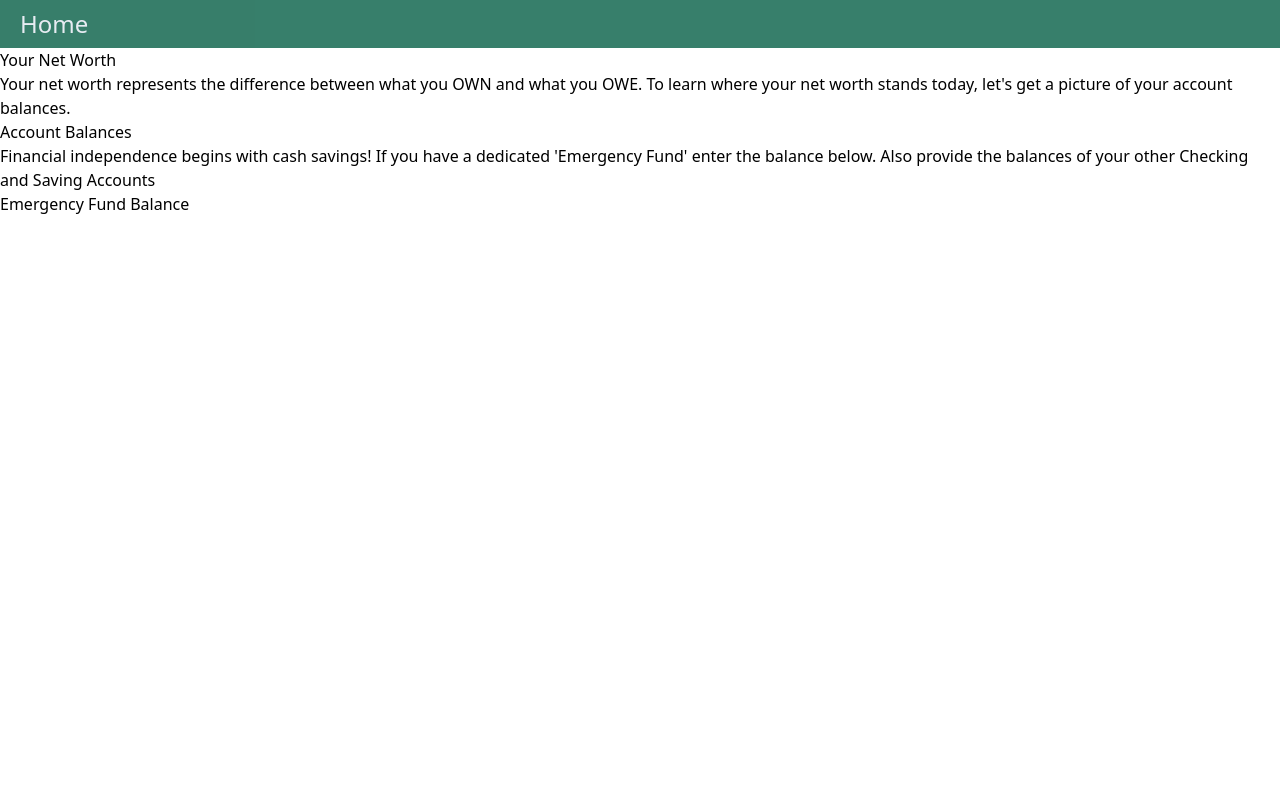
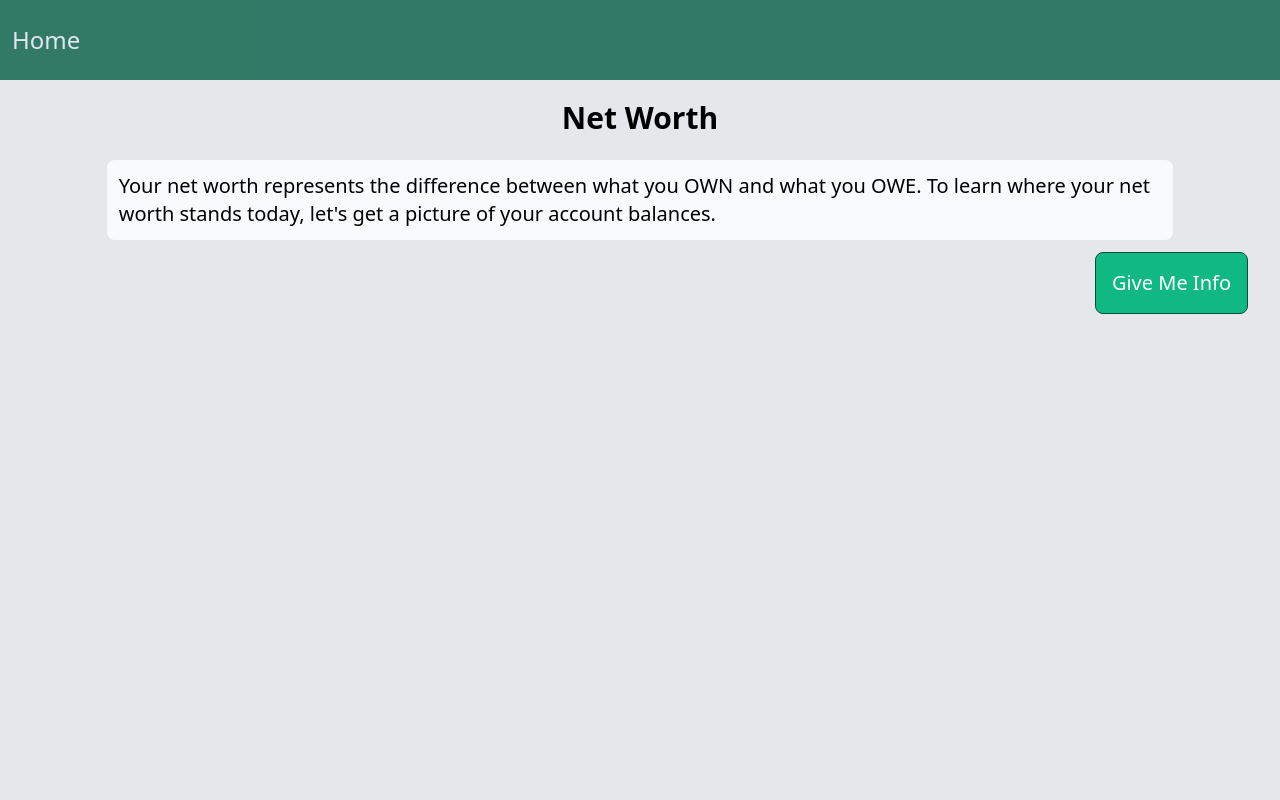
Before and after one commit to EthanCloin/financial-forecast, a Python web app: template app/templates/net-worth.html in a window 1280 px wide. Run offline with Jinja, Linux system fonts and the light colour scheme; the template is opened without the code that fills it, so the values that code supplies are empty.

Commit message:
good start to styling for informational + net-worth templates

```diff
--- a/app/static/css/main.css
+++ b/app/static/css/main.css
@@ -534,91 +534,91 @@ video {
   --tw-backdrop-sepia:  ;
 }
 
-.container {
-  width: 100%;
-}
-
-@media (min-width: 640px) {
-  .container {
-    max-width: 640px;
-  }
-}
-
-@media (min-width: 768px) {
-  .container {
-    max-width: 768px;
-  }
-}
-
-@media (min-width: 1024px) {
-  .container {
-    max-width: 1024px;
-  }
-}
-
-@media (min-width: 1280px) {
-  .container {
-    max-width: 1280px;
-  }
-}
-
-@media (min-width: 1536px) {
-  .container {
-    max-width: 1536px;
-  }
-}
-
 .static {
   position: static;
 }
 
-.top-auto {
-  top: auto;
+.fixed {
+  position: fixed;
 }
 
-.bottom-auto {
-  bottom: auto;
+.relative {
+  position: relative;
+}
+
+.left-0 {
+  left: 0px;
+}
+
+.left-auto {
+  left: auto;
 }
 
 .right-auto {
   right: auto;
 }
 
-.right-0 {
-  right: 0px;
+.top-20 {
+  top: 5rem;
 }
 
-.left-0 {
-  left: 0px;
-}
-
-.bottom-5 {
-  bottom: 1.25rem;
-}
-
-.top-5 {
-  top: 1.25rem;
-}
-
-.left-5 {
-  left: 1.25rem;
-}
-
-.right-5 {
-  right: 1.25rem;
-}
-
-.top-10 {
-  top: 2.5rem;
-}
-
-.m-5 {
-  margin: 1.25rem;
+.z-50 {
+  z-index: 50;
 }
 
 .mx-auto {
   margin-left: auto;
   margin-right: auto;
+}
+
+.my-5 {
+  margin-top: 1.25rem;
+  margin-bottom: 1.25rem;
+}
+
+.my-3 {
+  margin-top: 0.75rem;
+  margin-bottom: 0.75rem;
+}
+
+.ml-3 {
+  margin-left: 0.75rem;
+}
+
+.mb-5 {
+  margin-bottom: 1.25rem;
+}
+
+.mr-3 {
+  margin-right: 0.75rem;
+}
+
+.ml-5 {
+  margin-left: 1.25rem;
+}
+
+.ml-20 {
+  margin-left: 5rem;
+}
+
+.mr-14 {
+  margin-right: 3.5rem;
+}
+
+.mr-12 {
+  margin-right: 3rem;
+}
+
+.mr-10 {
+  margin-right: 2.5rem;
+}
+
+.mr-8 {
+  margin-right: 2rem;
+}
+
+.mt-5 {
+  margin-top: 1.25rem;
 }
 
 .block {
@@ -629,21 +629,89 @@ video {
   display: flex;
 }
 
-.h-4 {
-  height: 1rem;
+.h-1\/2 {
+  height: 50%;
 }
 
 .h-12 {
   height: 3rem;
 }
 
+.h-fit {
+  height: -moz-fit-content;
+  height: fit-content;
+}
+
+.h-1\/3 {
+  height: 33.333333%;
+}
+
+.h-screen {
+  height: 100vh;
+}
+
+.h-4\/5 {
+  height: 80%;
+}
+
+.h-1\/5 {
+  height: 20%;
+}
+
 .h-full {
   height: 100%;
 }
 
-.max-h-fit {
-  max-height: -moz-fit-content;
-  max-height: fit-content;
+.h-40 {
+  height: 10rem;
+}
+
+.h-96 {
+  height: 24rem;
+}
+
+.h-auto {
+  height: auto;
+}
+
+.h-80 {
+  height: 20rem;
+}
+
+.h-1\/6 {
+  height: 16.666667%;
+}
+
+.h-20 {
+  height: 5rem;
+}
+
+.h-10 {
+  height: 2.5rem;
+}
+
+.h-5\/6 {
+  height: 83.333333%;
+}
+
+.h-16 {
+  height: 4rem;
+}
+
+.max-h-12 {
+  max-height: 3rem;
+}
+
+.max-h-screen {
+  max-height: 100vh;
+}
+
+.max-h-full {
+  max-height: 100%;
+}
+
+.max-h-48 {
+  max-height: 12rem;
 }
 
 .min-h-fit {
@@ -651,16 +719,50 @@ video {
   min-height: fit-content;
 }
 
+.min-h-screen {
+  min-height: 100vh;
+}
+
+.min-h-full {
+  min-height: 100%;
+}
+
+.w-1\/2 {
+  width: 50%;
+}
+
 .w-screen {
   width: 100vw;
+}
+
+.w-10\/12 {
+  width: 83.333333%;
+}
+
+.w-full {
+  width: 100%;
 }
 
 .max-w-screen-lg {
   max-width: 1024px;
 }
 
-.flex-row {
-  flex-direction: row;
+.flex-grow {
+  flex-grow: 1;
+}
+
+.grow {
+  flex-grow: 1;
+}
+
+.grow-0 {
+  flex-grow: 0;
+}
+
+.border-spacing-2 {
+  --tw-border-spacing-x: 0.5rem;
+  --tw-border-spacing-y: 0.5rem;
+  border-spacing: var(--tw-border-spacing-x) var(--tw-border-spacing-y);
 }
 
 .flex-col {
@@ -671,12 +773,83 @@ video {
   align-items: center;
 }
 
+.justify-start {
+  justify-content: flex-start;
+}
+
+.justify-end {
+  justify-content: flex-end;
+}
+
 .justify-center {
   justify-content: center;
 }
 
+.justify-between {
+  justify-content: space-between;
+}
+
+.justify-around {
+  justify-content: space-around;
+}
+
+.justify-evenly {
+  justify-content: space-evenly;
+}
+
+.justify-items-start {
+  justify-items: start;
+}
+
+.self-end {
+  align-self: flex-end;
+}
+
 .self-center {
   align-self: center;
+}
+
+.justify-self-end {
+  justify-self: end;
+}
+
+.overflow-auto {
+  overflow: auto;
+}
+
+.rounded-md {
+  border-radius: 0.375rem;
+}
+
+.rounded-lg {
+  border-radius: 0.5rem;
+}
+
+.border {
+  border-width: 1px;
+}
+
+.border-8 {
+  border-width: 8px;
+}
+
+.border-emerald-900 {
+  --tw-border-opacity: 1;
+  border-color: rgb(6 78 59 / var(--tw-border-opacity));
+}
+
+.bg-emerald-800 {
+  --tw-bg-opacity: 1;
+  background-color: rgb(6 95 70 / var(--tw-bg-opacity));
+}
+
+.bg-inherit {
+  background-color: inherit;
+}
+
+.bg-purple-500 {
+  --tw-bg-opacity: 1;
+  background-color: rgb(168 85 247 / var(--tw-bg-opacity));
 }
 
 .bg-slate-50 {
@@ -684,9 +857,24 @@ video {
   background-color: rgb(248 250 252 / var(--tw-bg-opacity));
 }
 
-.bg-red-400 {
+.bg-slate-700 {
   --tw-bg-opacity: 1;
-  background-color: rgb(248 113 113 / var(--tw-bg-opacity));
+  background-color: rgb(51 65 85 / var(--tw-bg-opacity));
+}
+
+.bg-slate-300 {
+  --tw-bg-opacity: 1;
+  background-color: rgb(203 213 225 / var(--tw-bg-opacity));
+}
+
+.bg-slate-400 {
+  --tw-bg-opacity: 1;
+  background-color: rgb(148 163 184 / var(--tw-bg-opacity));
+}
+
+.bg-slate-500 {
+  --tw-bg-opacity: 1;
+  background-color: rgb(100 116 139 / var(--tw-bg-opacity));
 }
 
 .bg-emerald-700 {
@@ -694,52 +882,73 @@ video {
   background-color: rgb(4 120 87 / var(--tw-bg-opacity));
 }
 
-.bg-emerald-900 {
+.bg-emerald-500 {
   --tw-bg-opacity: 1;
-  background-color: rgb(6 78 59 / var(--tw-bg-opacity));
+  background-color: rgb(16 185 129 / var(--tw-bg-opacity));
 }
 
-.bg-emerald-600 {
+.bg-slate-200 {
   --tw-bg-opacity: 1;
-  background-color: rgb(5 150 105 / var(--tw-bg-opacity));
+  background-color: rgb(226 232 240 / var(--tw-bg-opacity));
 }
 
-.bg-emerald-800 {
+.bg-gray-200 {
   --tw-bg-opacity: 1;
-  background-color: rgb(6 95 70 / var(--tw-bg-opacity));
+  background-color: rgb(229 231 235 / var(--tw-bg-opacity));
 }
 
-.p-10 {
-  padding: 2.5rem;
+.bg-gray-500 {
+  --tw-bg-opacity: 1;
+  background-color: rgb(107 114 128 / var(--tw-bg-opacity));
+}
+
+.fill-purple-500 {
+  fill: #a855f7;
+}
+
+.p-5 {
+  padding: 1.25rem;
+}
+
+.p-3 {
+  padding: 0.75rem;
 }
 
 .p-4 {
   padding: 1rem;
 }
 
-.p-5 {
-  padding: 1.25rem;
+.px-5 {
+  padding-left: 1.25rem;
+  padding-right: 1.25rem;
 }
 
-.px-8 {
-  padding-left: 2rem;
-  padding-right: 2rem;
+.py-3 {
+  padding-top: 0.75rem;
+  padding-bottom: 0.75rem;
+}
+
+.py-10 {
+  padding-top: 2.5rem;
+  padding-bottom: 2.5rem;
+}
+
+.px-3 {
+  padding-left: 0.75rem;
+  padding-right: 0.75rem;
+}
+
+.pb-5 {
+  padding-bottom: 1.25rem;
 }
 
 .text-center {
   text-align: center;
 }
 
-.align-middle {
-  vertical-align: middle;
-}
-
-.align-bottom {
-  vertical-align: bottom;
-}
-
-.align-text-bottom {
-  vertical-align: text-bottom;
+.text-2xl {
+  font-size: 1.5rem;
+  line-height: 2rem;
 }
 
 .text-3xl {
@@ -747,27 +956,33 @@ video {
   line-height: 2.25rem;
 }
 
-.text-xl {
-  font-size: 1.25rem;
-  line-height: 1.75rem;
-}
-
 .text-lg {
   font-size: 1.125rem;
   line-height: 1.75rem;
 }
 
-.text-2xl {
-  font-size: 1.5rem;
-  line-height: 2rem;
+.text-xl {
+  font-size: 1.25rem;
+  line-height: 1.75rem;
 }
 
 .font-bold {
   font-weight: 700;
 }
 
-.uppercase {
-  text-transform: uppercase;
+.text-gray-700 {
+  --tw-text-opacity: 1;
+  color: rgb(55 65 81 / var(--tw-text-opacity));
+}
+
+.text-gray-800 {
+  --tw-text-opacity: 1;
+  color: rgb(31 41 55 / var(--tw-text-opacity));
+}
+
+.text-purple-500 {
+  --tw-text-opacity: 1;
+  color: rgb(168 85 247 / var(--tw-text-opacity));
 }
 
 .text-slate-200 {
@@ -780,17 +995,20 @@ video {
   color: rgb(241 245 249 / var(--tw-text-opacity));
 }
 
-.text-slate-300 {
+.text-black {
   --tw-text-opacity: 1;
-  color: rgb(203 213 225 / var(--tw-text-opacity));
+  color: rgb(0 0 0 / var(--tw-text-opacity));
+}
+
+.text-white {
+  --tw-text-opacity: 1;
+  color: rgb(255 255 255 / var(--tw-text-opacity));
 }
 
 .opacity-80 {
   opacity: 0.8;
 }
 
-.shadow-md {
-  --tw-shadow: 0 4px 6px -1px rgb(0 0 0 / 0.1), 0 2px 4px -2px rgb(0 0 0 / 0.1);
-  --tw-shadow-colored: 0 4px 6px -1px var(--tw-shadow-color), 0 2px 4px -2px var(--tw-shadow-color);
-  box-shadow: var(--tw-ring-offset-shadow, 0 0 #0000), var(--tw-ring-shadow, 0 0 #0000), var(--tw-shadow);
+.opacity-70 {
+  opacity: 0.7;
 }
--- a/app/templates/net-worth.html
+++ b/app/templates/net-worth.html
@@ -1,20 +1,9 @@
-{% extends "/shared/_base.html" %}
-{% block title %} Net Worth {% endblock %}
-
-{% block content %}
-<h1>Your Net Worth</h1>
-<p>
-    Your net worth represents the difference between what you OWN and what you OWE.
-    To learn where your net worth stands today, let's get a picture of your account balances.
-</p>
-
-<h2>Account Balances</h2>
-<p>
-    Financial independence begins with cash savings! If you have a dedicated 'Emergency Fund'
-    enter the balance below. Also provide the balances of your other Checking and Saving Accounts
-</p>
-<form>
-    <label for="emergency-fund">Emergency Fund Balance</label>
-    <input id="emergency-fund" type="number" min="0" step="1"/>
-</form>
+{% extends "/shared/_informational.html" %}
+{% block title %}Net Worth{% endblock %}
+{% block topic %}Net Worth{% endblock %}
+{% block summary %}
+    Your net worth represents the difference between what you OWN and what you OWE. To
+    learn where your net worth stands today, let's get a picture of your account balances.
 {% endblock %}
+{% block goto_link %}/net-worth{% endblock %}
+{% block goto_title %}Give Me Info{% endblock %}
--- a/app/templates/shared/_base.html
+++ b/app/templates/shared/_base.html
@@ -1,17 +1,24 @@
 <!DOCTYPE html>
 <html lang="en">
-<head>
-    <meta charset="UTF-8">
-    <meta name="viewport" content="width=device-width, initial-scale=1.0">
-    <link rel="stylesheet" href="{{ url_for('static', path='css/main.css') }}" type="text/css" />
-    <title>{% block title %} {% endblock %}</title>
-</head>
-<body>
-    <nav class="flex items-center p-5 h-12 w-screen bg-emerald-800 opacity-80 text-slate-200">
-        <a href="/welcome" class="text-2xl">Home</a>
-    </nav>
-    {% block content %}
-    <h1>Hello World!</h1>
-    {% endblock %}
-</body>
+  <head>
+    <meta charset="UTF-8" />
+    <meta name="viewport" content="width=device-width, initial-scale=1.0" />
+    <!-- these were added to appease linter -->
+    <meta name="description" content="foo" />
+    <meta name="keywords" content="foo, bar" />
+    <link rel="stylesheet"
+          href="{{ url_for('static', path='css/main.css') }}"
+          type="text/css" />
+    <title>
+      {% block title %}{% endblock %}
+    </title>
+  </head>
+  <body>
+    <div class="flex flex-col h-screen pb-5 bg-gray-200">
+      <nav class="z-50 flex items-center justify-start w-screen h-20 grow-0 text-slate-200 bg-emerald-800 opacity-80">
+        <a href="/welcome" class="self-center ml-3 text-2xl h-fit">Home</a>
+      </nav>
+      {% block content %}<h1>Hello World!</h1>{% endblock %}
+    </div>
+  </body>
 </html>
--- /dev/null
+++ b/app/templates/shared/_informational.html
@@ -0,0 +1,13 @@
+{% extends "/shared/_base.html" %}
+{% block content %}
+  <h1 class="h-12 mt-5 text-3xl font-bold text-center">
+    {% block topic %}@ TOPIC @{% endblock %}
+  </h1>
+  <p class="self-center w-10/12 p-3 my-3 overflow-auto text-xl rounded-lg bg-slate-50 min-h-1/3">
+    {% block summary %}@ SUMMARY @{% endblock %}
+  </p>
+  <a class="self-end p-4 mr-8 text-xl text-center text-white border rounded-lg bg-emerald-500 border-5 border-emerald-900"
+     href="{% block goto_link %}/{% endblock %}">
+    {% block goto_title %}@ goto_title @{% endblock %}
+  </a>
+{% endblock %}
```
Also changed, not shown: app/templates/welcome.html (+5 -7 lines).
